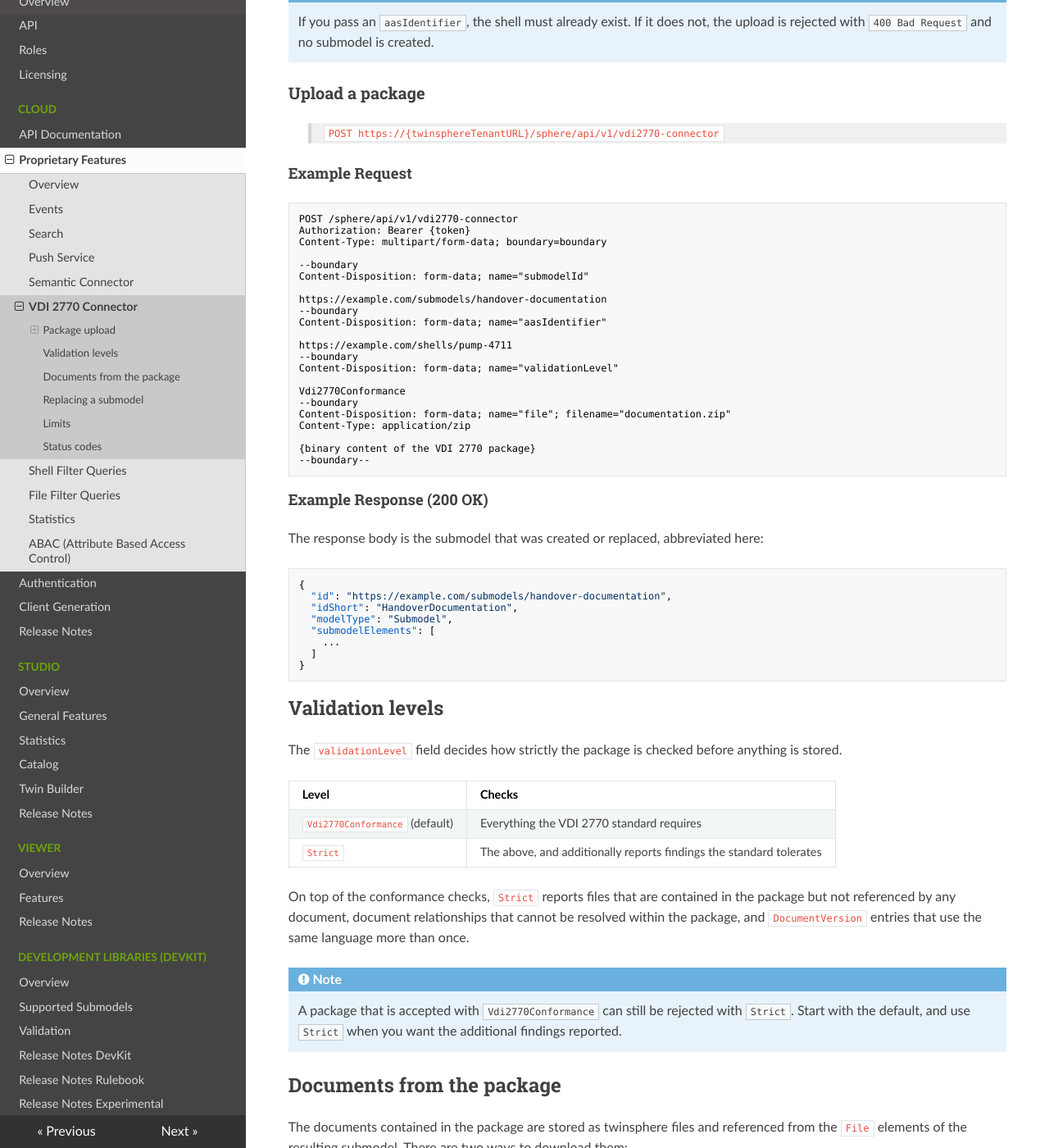
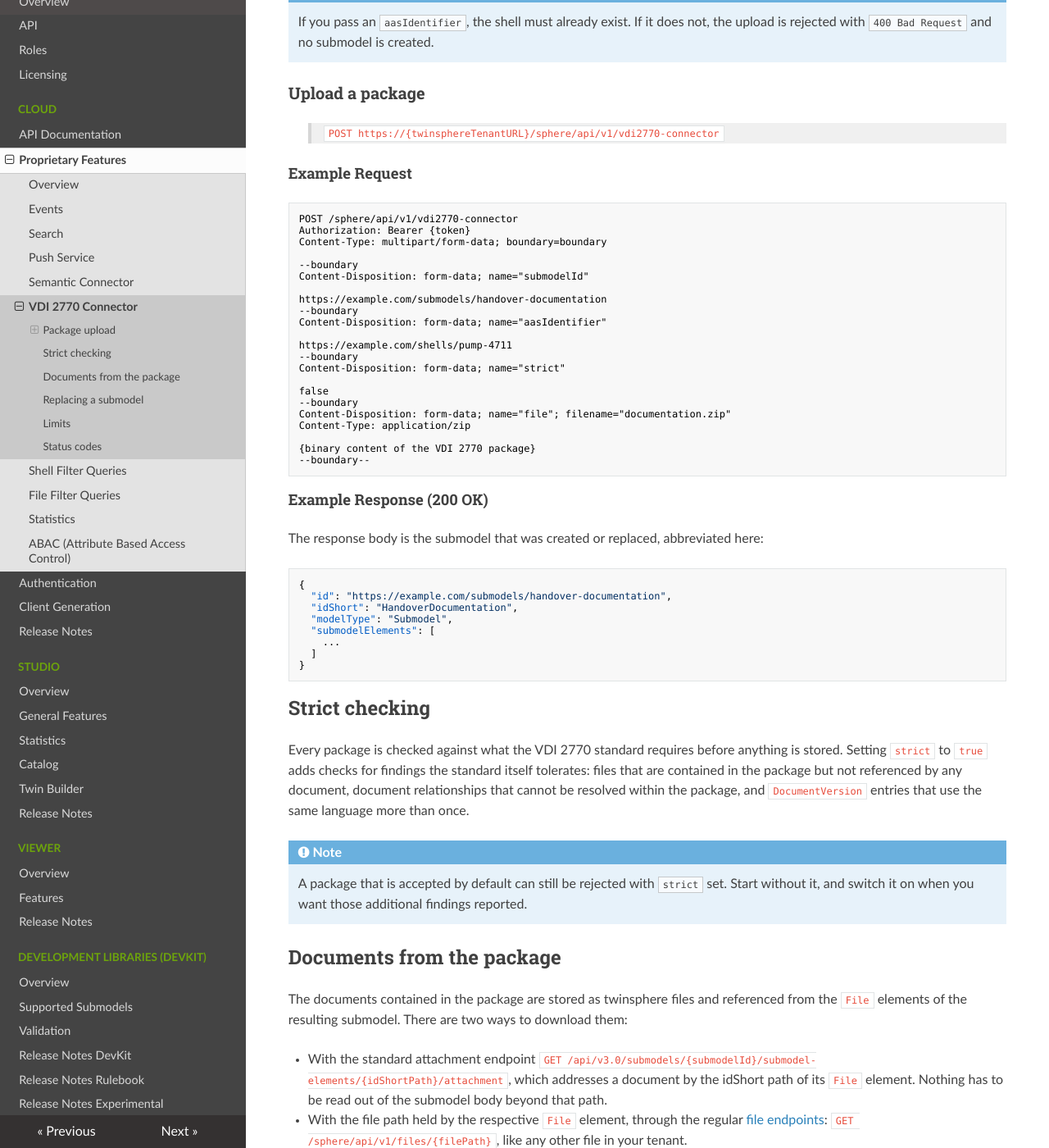
Before and after one commit to twinsphere/twinsphere.github.io, an MkDocs documentation site: the page built from docs/cloud-vdi2770-connector.md, in a window 1280 px wide and 1400 px high, scrolled down 973 px. Shown: the whole window at 82% size. Built offline with MkDocs 1.6.1, drawn with Linux system fonts in a browser that asks for light colours; nearby versions of some CDN libraries; some of the changed text lies outside the part shown.

Commit message:
docs(cloud): describe the VDI 2770 strict flag instead of a validation level

````diff
--- a/docs/cloud-vdi2770-connector.md
+++ b/docs/cloud-vdi2770-connector.md
@@ -28,7 +28,7 @@ The request is sent as `multipart/form-data` with the following fields:
 |-------|----------|-------------|
 | `submodelId` | yes | Identifier of the submodel to create or replace |
 | `aasIdentifier` | no | Identifier of an existing asset administration shell the submodel is linked to. Omit it to create the submodel without a link |
-| `validationLevel` | no | How strictly the package is checked: `Vdi2770Conformance` (default) or `Strict` |
+| `strict` | no | Set to `true` to report findings the VDI 2770 standard tolerates. Defaults to `false` |
 | `file` | yes | The VDI 2770 package |
 
 <!-- markdownlint-enable line-length -->
@@ -62,9 +62,9 @@ Content-Disposition: form-data; name="aasIdentifier"
 
 https://example.com/shells/pump-4711
 --boundary
-Content-Disposition: form-data; name="validationLevel"
+Content-Disposition: form-data; name="strict"
 
-Vdi2770Conformance
+false
 --boundary
 Content-Disposition: form-data; name="file"; filename="documentation.zip"
 Content-Type: application/zip
@@ -88,22 +88,16 @@ The response body is the submodel that was created or replaced, abbreviated here
 }
 ```
 
-## Validation levels
+## Strict checking
 
-The `validationLevel` field decides how strictly the package is checked before anything is stored.
-
-| Level | Checks |
-|-------|--------|
-| `Vdi2770Conformance` (default) | Everything the VDI 2770 standard requires |
-| `Strict` | The above, and additionally reports findings the standard tolerates |
-
-On top of the conformance checks, `Strict` reports files that are contained in the package but not
-referenced by any document, document relationships that cannot be resolved within the package, and
-`DocumentVersion` entries that use the same language more than once.
+Every package is checked against what the VDI 2770 standard requires before anything is stored.
+Setting `strict` to `true` adds checks for findings the standard itself tolerates: files that are
+contained in the package but not referenced by any document, document relationships that cannot be
+resolved within the package, and `DocumentVersion` entries that use the same language more than once.
 
 !!! note
-    A package that is accepted with `Vdi2770Conformance` can still be rejected with `Strict`. Start with
-    the default, and use `Strict` when you want the additional findings reported.
+    A package that is accepted by default can still be rejected with `strict` set. Start without it,
+    and switch it on when you want those additional findings reported.
 
 ## Documents from the package
 
````
